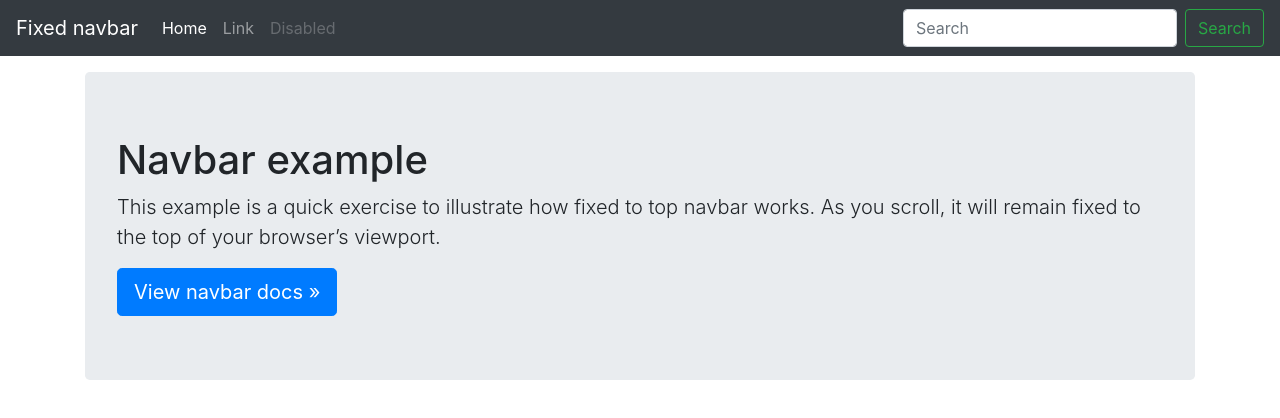
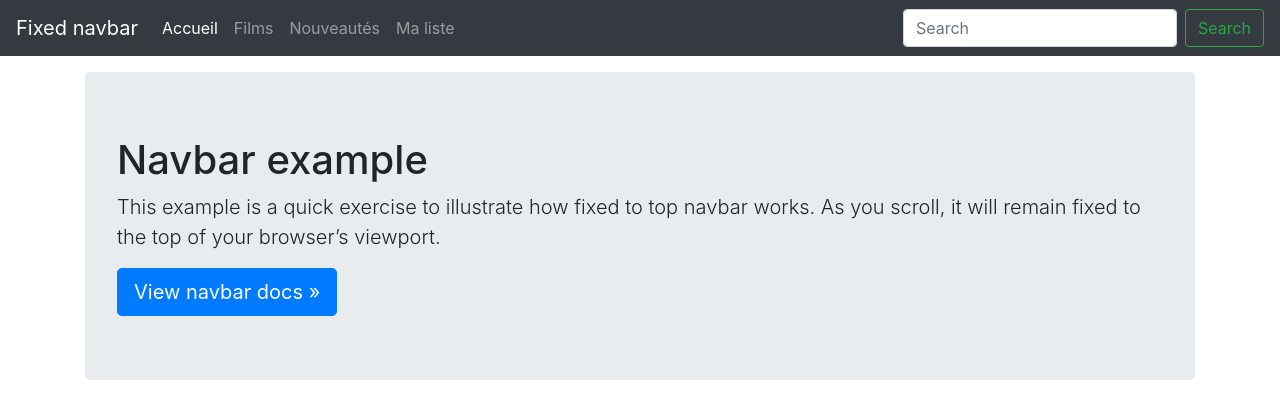
Before and after one commit to WillBen33/netflix, a plain HTML site: page index.html in a window 1280 px wide. Drawn offline with nearby package versions, Linux system fonts and the light colour scheme.

Commit message:
navbar left

```diff
--- a/index.html
+++ b/index.html
@@ -42,13 +42,14 @@
         <div class="collapse navbar-collapse" id="navbarCollapse">
             <ul class="navbar-nav mr-auto">
                 <li class="nav-item active">
-                    <a class="nav-link" href="#">Home <span class="sr-only">(current)</span></a>
+                    <a class="nav-link" href="#">Accueil <span class="sr-only">(current)</span></a>
                 </li>
                 <li class="nav-item">
-                    <a class="nav-link" href="#">Link</a>
-                </li>
-                <li class="nav-item">
-                    <a class="nav-link disabled" href="#" tabindex="-1" aria-disabled="true">Disabled</a>
+                    <a class="nav-link" href="#">Films</a>
+                </li><li class="nav-item">
+                    <a class="nav-link" href="#">Nouveautés</a>
+                </li><li class="nav-item">
+                    <a class="nav-link" href="#">Ma liste</a>
                 </li>
             </ul>
             <form class="form-inline mt-2 mt-md-0">
```
